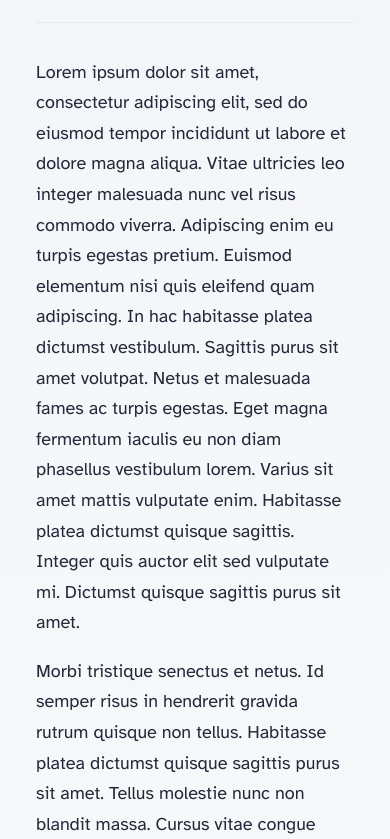
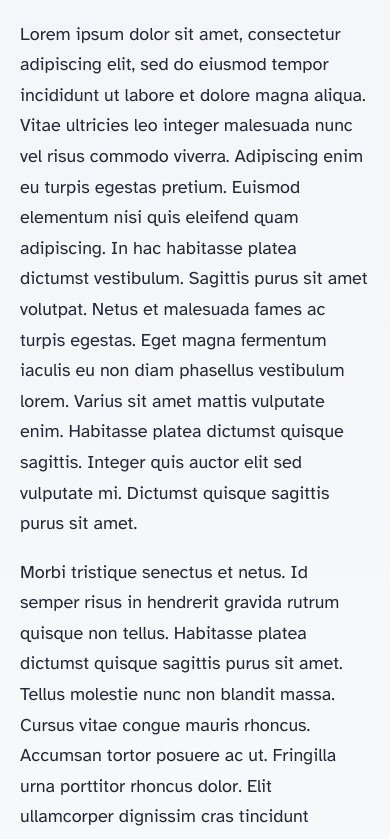
Before and after one commit to Leninner/personal_portfolio, an Astro site: page /about in a window 390 px wide. Shown: the part 464-1303 px from the top of the page. Built offline with nearby package versions, Linux system fonts and the light colour scheme; Astro itself is replaced by a stand-in of ours.

Commit message:
Fix styles

```diff
--- a/src/layouts/BlogPost.astro
+++ b/src/layouts/BlogPost.astro
@@ -121,13 +121,21 @@ const { title, description, pubDate, updatedDate, heroImage } = Astro.props;
         font-size: 0.9em;
         margin: 25px 0;
       }
+
+      @media (max-width: 720px) {
+        .prose {
+          max-width: 100%;
+          width: 100%;
+          padding: 0;
+        }
+      }
     </style>
   </head>
 
   <body class="cursor-default flex flex-col items-center">
     <Header />
 
-    <main class="container xl">
+    <main class="container xl px-5">
       <article>
         <div class="hero-image">
           {
--- a/src/pages/blog/index.astro
+++ b/src/pages/blog/index.astro
@@ -10,7 +10,7 @@ const posts = (await getCollection("blog")).sort(
 
 <Layout>
   <section>
-    <ul class="container xl lg md sm flex flex-wrap gap-2 md:gap-8 m-0 p-0">
+    <ul class="container xl lg md sm flex flex-wrap gap-2 md:gap-8 m-0 px-5">
       {
         posts.map((post) => (
           <li class="w-full md:w-[calc(50%-1rem)] duration-200 ease-in first:w-full first:md:mb-4 flex justify-center text-center">
```
